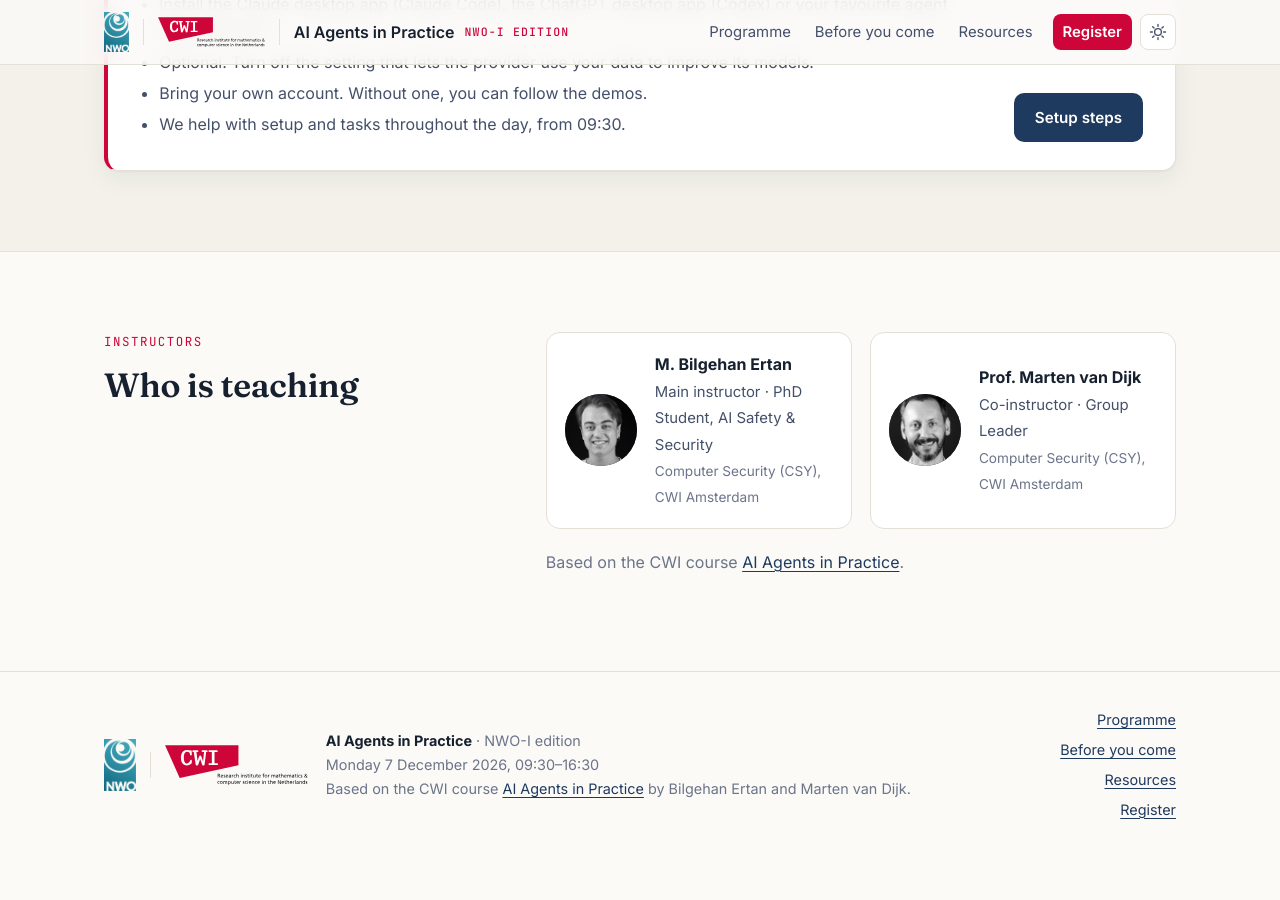
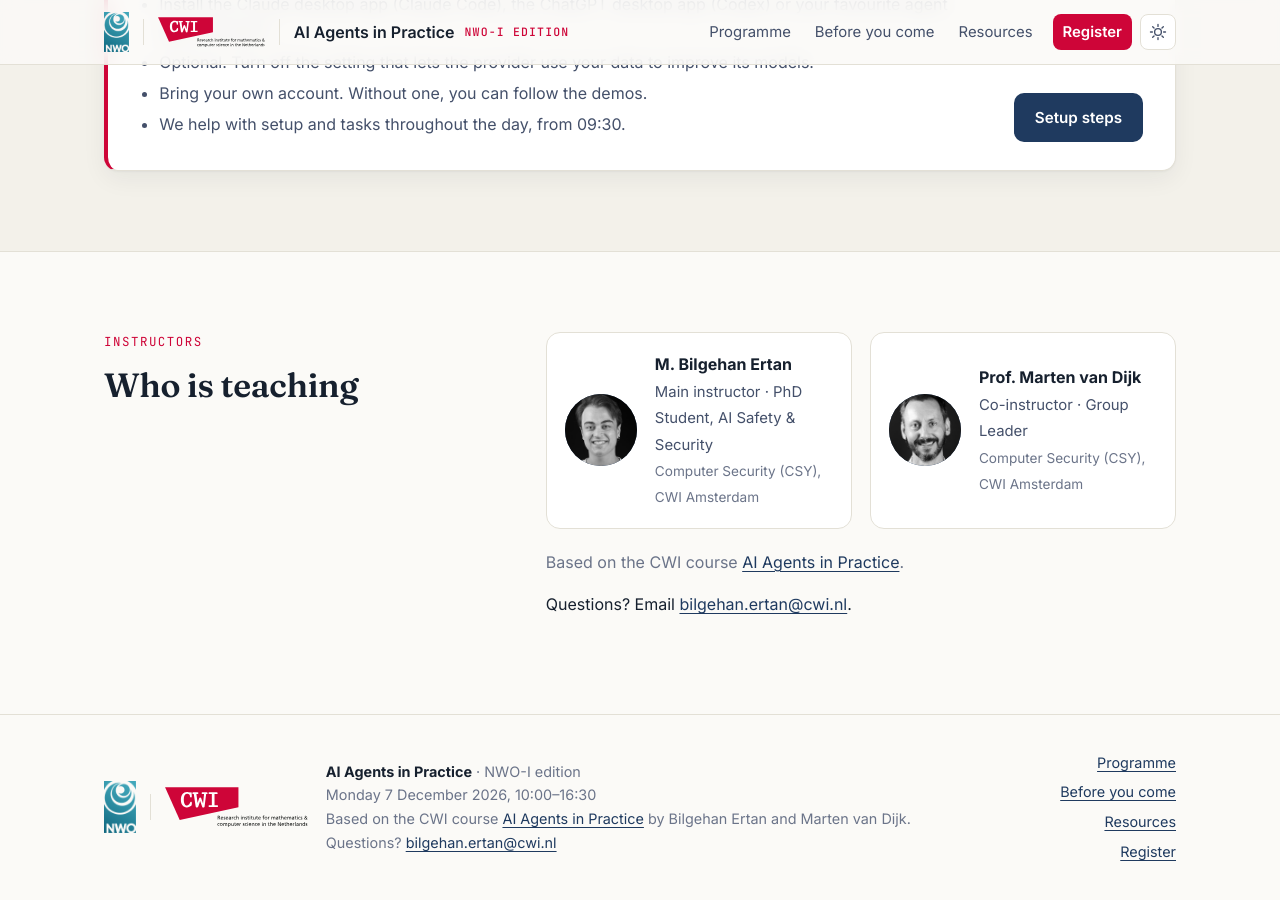
Before and after one commit to nwoi-ai-agents-day/nwoi-ai-agents-day.github.io, a Jekyll site: the page built from index.html, in a window 1280 px wide and 900 px high, scrolled down 2915 px. Built offline with Jekyll 4.4.1, drawn with Linux system fonts in a browser that asks for light colours; before the commit the page ends 3772 px from its top, so only the background shows below that; some of the changed text lies outside the part shown.

Commit message:
Time 10:00–16:30; contact email; setup step 2 encouraged, account step merged

```diff
--- a/_config.yml
+++ b/_config.yml
@@ -11,8 +11,9 @@ event:
   edition: NWO-I edition
   institute: CWI Amsterdam
   date: Monday 7 December 2026
-  time: "09:30–16:30"
+  time: "10:00–16:30"
   walk_in: "09:30"
+  contact: bilgehan.ertan@cwi.nl
   location: Euler room, CWI, Science Park 123, Amsterdam
   maps_url: https://maps.app.goo.gl/rEH31VTrKakSFfQj6
   # Google Form. The register button appears because this is set.
--- a/_includes/footer.html
+++ b/_includes/footer.html
@@ -13,7 +13,8 @@
       <div>
       <strong>{{ site.title }}</strong> · {{ site.event.edition }}<br>
       {{ site.event.date }}, {{ site.event.time }}<br>
-      Based on the CWI course <a href="{{ site.event.course_url }}">AI Agents in Practice</a> by Bilgehan Ertan and Marten van Dijk.
+      Based on the CWI course <a href="{{ site.event.course_url }}">AI Agents in Practice</a> by Bilgehan Ertan and Marten van Dijk.<br>
+      Questions? <a href="mailto:{{ site.event.contact }}">{{ site.event.contact }}</a>
       </div>
     </div>
     <div class="footer-links">
--- a/index.html
+++ b/index.html
@@ -123,6 +123,7 @@ layout: default
         {% endfor %}
       </ul>
       <p class="muted">Based on the CWI course <a href="{{ ev.course_url }}">AI Agents in Practice</a>.</p>
+      <p>Questions? Email <a href="mailto:{{ ev.contact }}">{{ ev.contact }}</a>.</p>
     </div>
   </div>
 </section>
```
Also changed, not shown: setup.md (+9 -14 lines).
